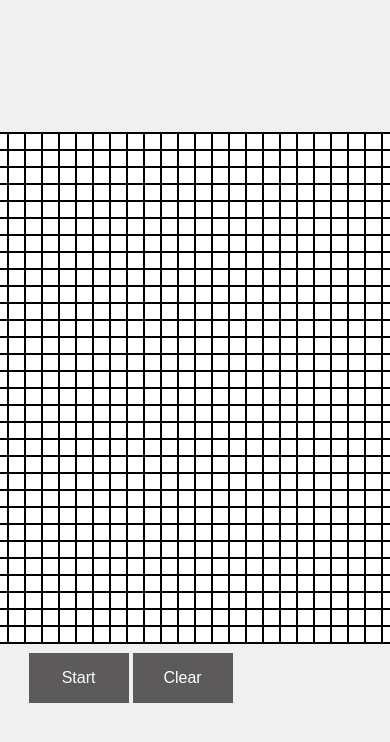
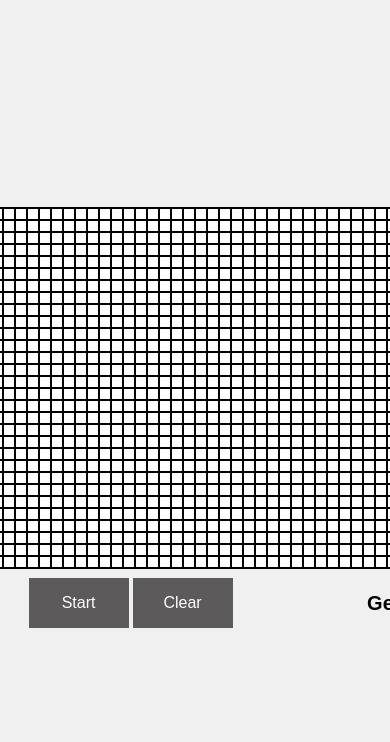
Before and after one commit to bostonvip/game-of-life-flask, a Flask app: page / in a window 390 px wide; the page is wider, and only the part inside the window is pictured. Shown: the top 742 px of that part. Run offline with Flask 3, Linux system fonts and the light colour scheme.

Commit message:
adusted @media parameters

```diff
--- a/static/styles.css
+++ b/static/styles.css
@@ -94,43 +94,57 @@
   background-color: #424141; /* #0056b3;*/
 }
 
-@media (max-width: 1400px) {
+/*
+@media (min-width:320px)  { smartphones, iPhone, portrait 480x320 phones }
+@media (min-width:481px)  { portrait e-readers (Nook/Kindle), smaller tablets @ 600 or @ 640 wide. }
+@media (min-width:641px)  { portrait tablets, portrait iPad, landscape e-readers, landscape 800x480 or 854x480 phones }
+@media (min-width:961px)  { tablet, landscape iPad, lo-res laptops ands desktops
     .grid-cell {
-        /* width: calc(100% / 50);
-        height: calc(100% / 50); */
+        width: 20px;
+        height: 20px;
+    }
+}
+@media (min-width:1025px) { big landscape tablets, laptops, and desktops
+    .grid-cell {
+        width: 25px;
+        height: 25px;
+    }
+}
+@media (min-width:1281px) { hi-res laptops and desktops } */
+
+@media (max-width: 1400px)
+    or (max-height: 860px) {
+    .grid-cell {
         width: 20px;
         height: 20px;
     }
 }
 
-@media (max-width: 1100px) {
+@media (max-width: 1100px)
+    or (max-height: 750px) {
     .grid-cell {
-        /* width: calc(100% / 50);
-        height: calc(100% / 50); */
         width: 15px;
         height: 15px;
     }
 }
 
-@media (max-height: 840px) {
+@media (max-width: 900px)
+    or (max-height: 720px) {
     .grid-cell {
-        /* width: calc(100% / 3);
-        height: calc(100% / 3); */
-        width: 20px;
-        height: 20px;
+        width: 10px;
+        height: 10px;
     }
 }
 
-@media only screen
+/* @media only screen
     and (min-device-width: 1536px)
     and (max-device-width: 2048px)
     and (orientation: landscape)
     and (-webkit-min-device-pixel-ratio: 2) {
 
         .grid-cell {
-                width: 15px;
-                height: 15px;
+                width: 2vw;
+                height: 2vw;
         }
 
-        /* Add any other styles you want to adjust for an iPad screen */
-}
+} */
```
